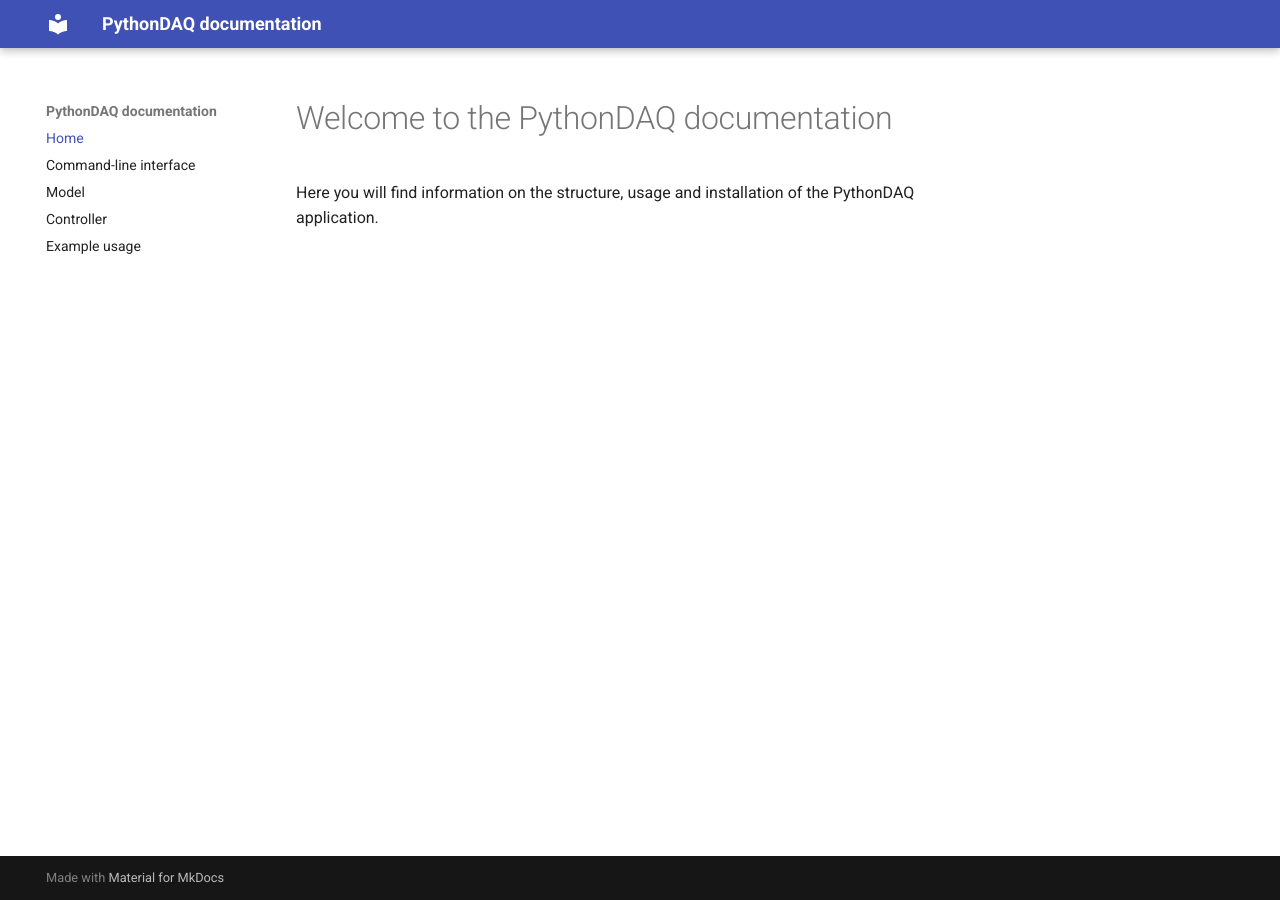
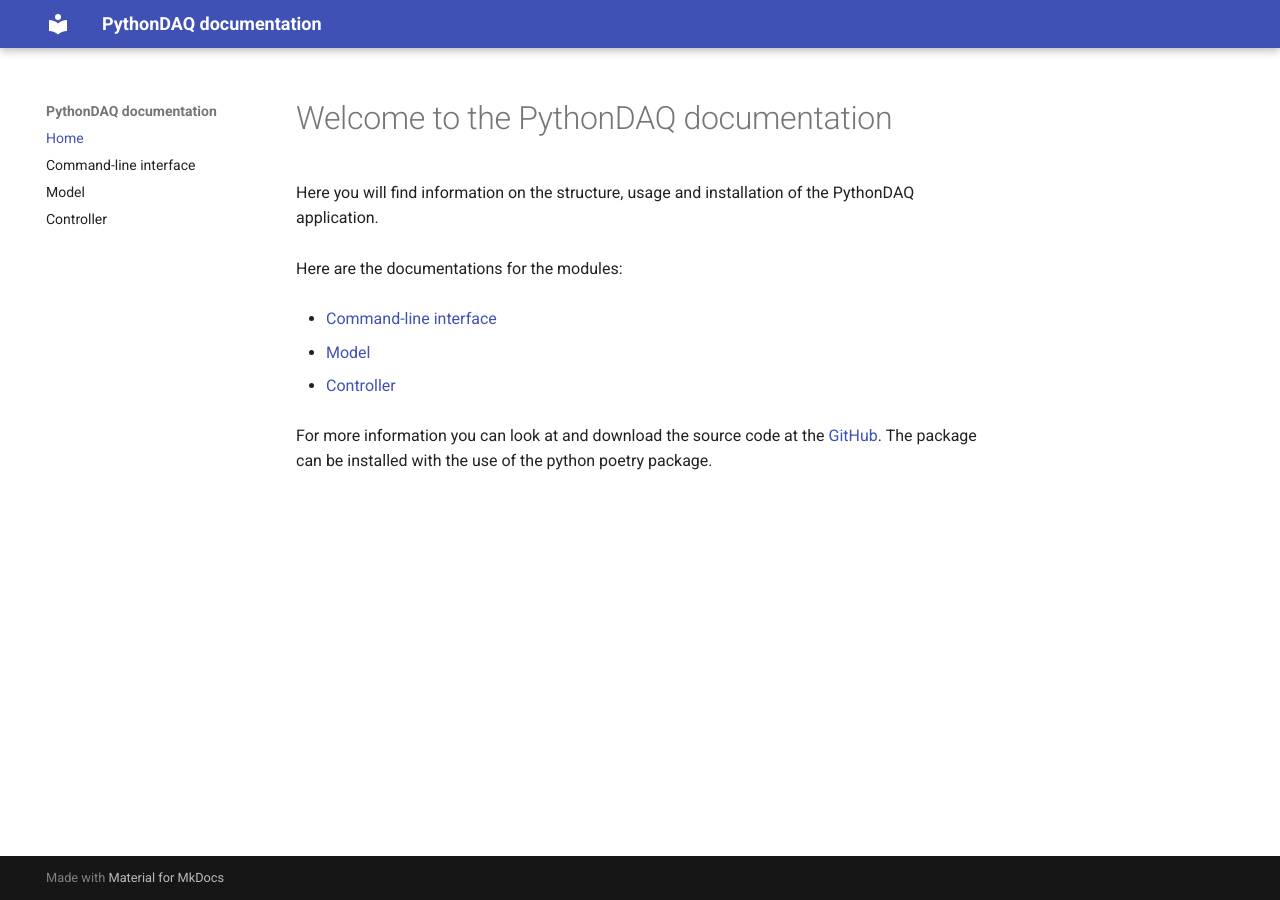
Before and after one commit to Kevin-Veenboer/PythonDAQ, an MkDocs documentation site: the page built from docs/index.md, in a window 1280 px wide. Built offline with MkDocs 1.6.1 and Material for MkDocs 9.7.7, drawn with Linux system fonts in a browser that asks for light colours.

Commit message:
removed example.md

```diff
--- a/docs/index.md
+++ b/docs/index.md
@@ -1,2 +1,11 @@
 # Welcome to the PythonDAQ documentation
 Here you will find information on the structure, usage and installation of the PythonDAQ application.</br></br>
+Here are the documentations for the modules:
+
+* [Command-line interface](cli.md)
+
+* [Model](model.md)
+
+* [Controller](controller.md)
+
+For more information you can look at and download the source code at the [GitHub](https://github.com/Kevin-Veenboer/PythonDAQ). The package can be installed with the use of the python poetry package.
--- a/mkdocs.yml
+++ b/mkdocs.yml
@@ -11,4 +11,3 @@ nav:
  - Command-line interface: cli.md
  - Model: model.md
  - Controller: controller.md
- - Example usage: examples.md
```
Also changed, not shown: docs/examples.md (deleted).
